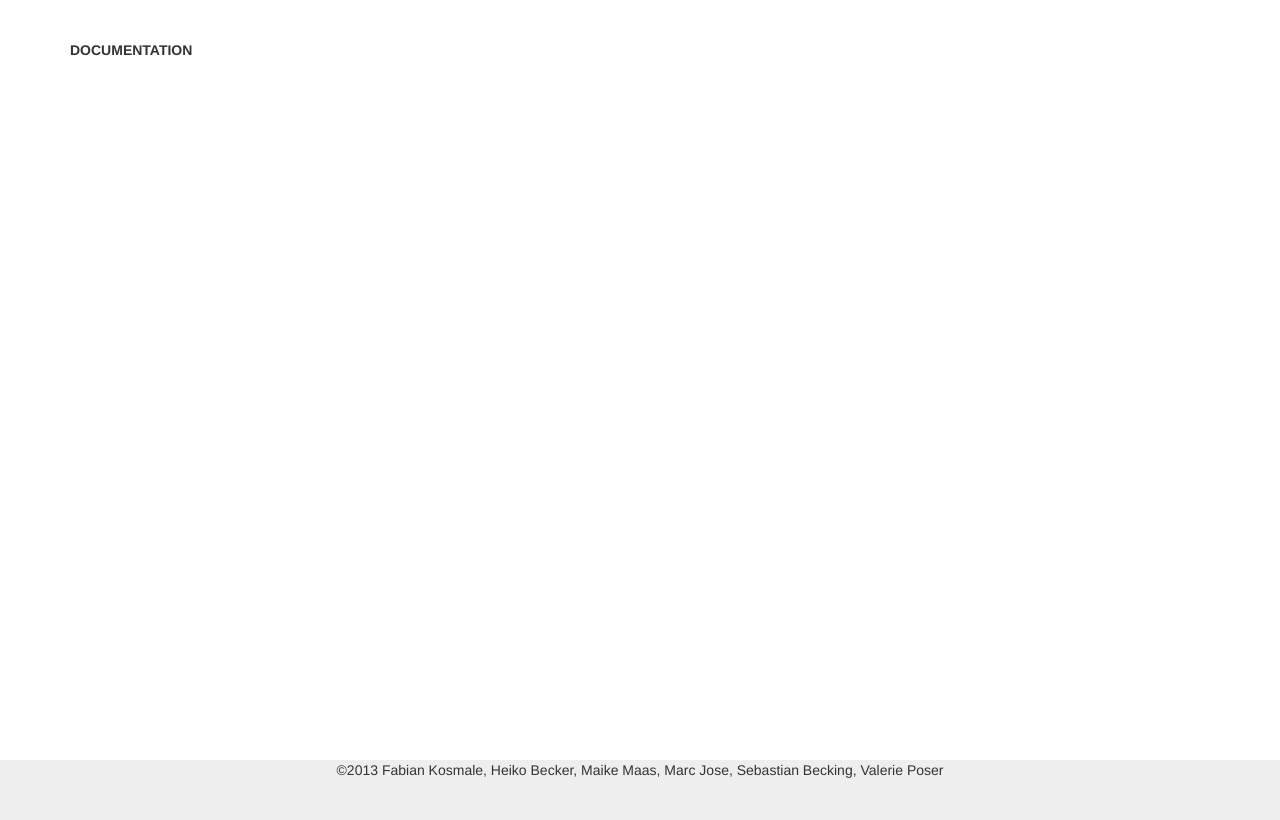
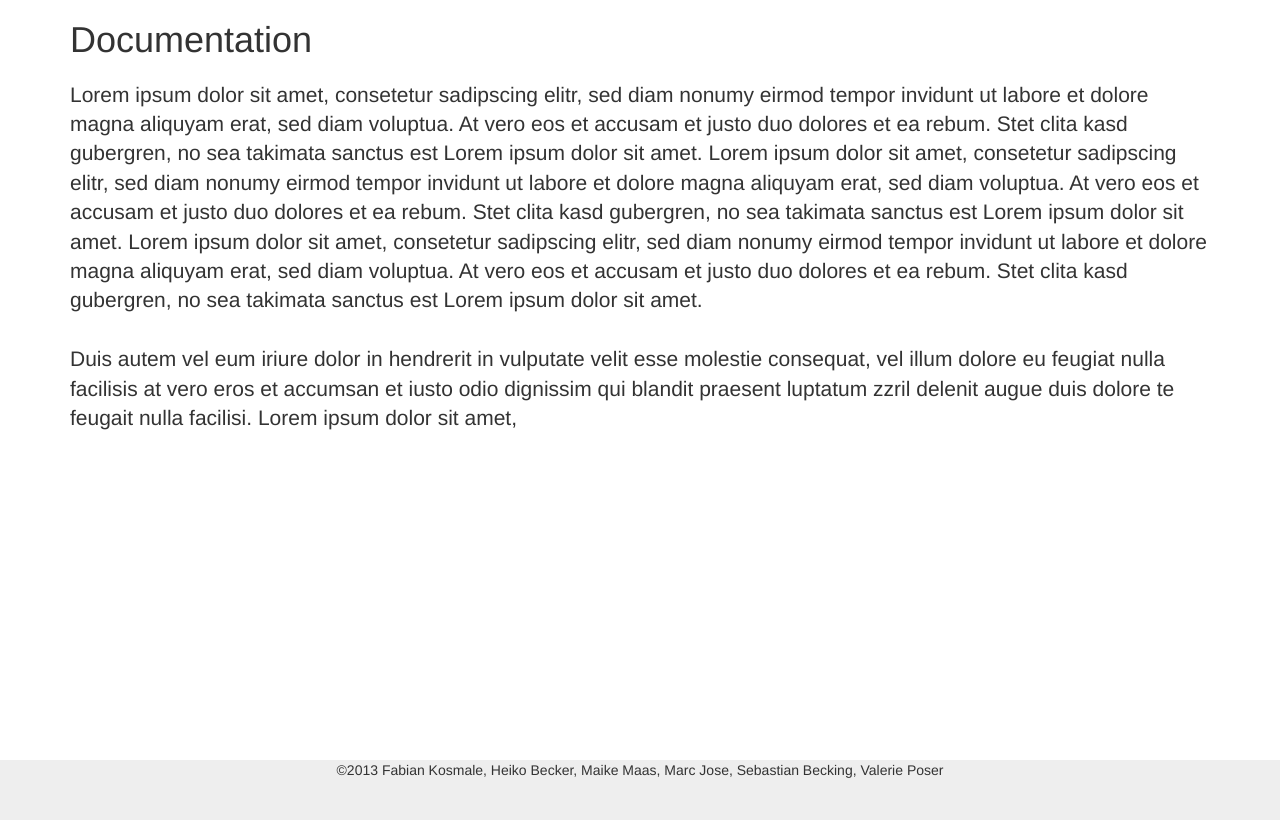
Before and after one commit to RepoGrams/RepoGrams, a PHP site: page /documentation.php in a window 1280 px wide. Shown: the part 101-921 px from the top of the page. Run offline with PHP 8.4, Linux system fonts and the light colour scheme.

Commit message:
Added some filling texts so that our client can see how the website will look later, when filled with text

```diff
--- a/documentation.php
+++ b/documentation.php
@@ -67,7 +67,12 @@
 
 	<!-- Content -->
 	<div class="container" id="wrap">
-		<strong><br>DOCUMENTATION</strong>
+		<div class="h1">Documentation</div>
+		<br>
+		<p class="lead">Lorem ipsum dolor sit amet, consetetur sadipscing elitr, sed diam nonumy eirmod tempor invidunt ut labore et dolore magna aliquyam erat, sed diam voluptua. At vero eos et accusam et justo duo dolores et ea rebum. Stet clita kasd gubergren, no sea takimata sanctus est Lorem ipsum dolor sit amet. Lorem ipsum dolor sit amet, consetetur sadipscing elitr, sed diam nonumy eirmod tempor invidunt ut labore et dolore magna aliquyam erat, sed diam voluptua. At vero eos et accusam et justo duo dolores et ea rebum. Stet clita kasd gubergren, no sea takimata sanctus est Lorem ipsum dolor sit amet. Lorem ipsum dolor sit amet, consetetur sadipscing elitr, sed diam nonumy eirmod tempor invidunt ut labore et dolore magna aliquyam erat, sed diam voluptua. At vero eos et accusam et justo duo dolores et ea rebum. Stet clita kasd gubergren, no sea takimata sanctus est Lorem ipsum dolor sit amet.
+<br><br>
+Duis autem vel eum iriure dolor in hendrerit in vulputate velit esse molestie consequat, vel illum dolore eu feugiat nulla facilisis at vero eros et accumsan et iusto odio dignissim qui blandit praesent luptatum zzril delenit augue duis dolore te feugait nulla facilisi. Lorem ipsum dolor sit amet,
+	</p>
     	<div id="push"></div>
 	</div>
 
--- a/index.php
+++ b/index.php
@@ -72,7 +72,10 @@
 		This website is just a first prototype.
 		<br><br>
 		<a href="image.php?image_small=img/example/small.jpg&image_large=img/example/large.jpg&title=Example">Example link</a>
-    	<div id="push"></div>
+	<div id="push"></div>
+		Lorem ipsum dolor sit amet, consetetur sadipscing elitr, sed diam nonumy eirmod tempor invidunt ut labore et dolore magna aliquyam erat, sed diam voluptua. At vero eos et accusam et justo duo dolores et ea rebum. Stet clita kasd gubergren, no sea takimata sanctus est Lorem ipsum dolor sit amet. Lorem ipsum dolor sit amet, consetetur sadipscing elitr, sed diam nonumy eirmod tempor invidunt ut labore et dolore magna aliquyam erat, sed diam voluptua. At vero eos et accusam et justo duo dolores et ea rebum. Stet clita kasd gubergren, no sea takimata sanctus est Lorem ipsum dolor sit amet. Lorem ipsum dolor sit amet, consetetur sadipscing elitr, sed diam nonumy eirmod tempor invidunt ut labore et dolore magna aliquyam erat, sed diam voluptua. At vero eos et accusam et justo duo dolores et ea rebum. Stet clita kasd gubergren, no sea takimata sanctus est Lorem ipsum dolor sit amet.
+<br><br>
+Duis autem vel eum iriure dolor in hendrerit in vulputate velit esse molestie consequat, vel illum dolore eu feugiat nulla facilisis at vero eros et accumsan et iusto odio dignissim qui blandit praesent luptatum zzril delenit augue duis dolore te feugait nulla facilisi. Lorem ipsum dolor sit amet.
 	</div>
 
 
```
